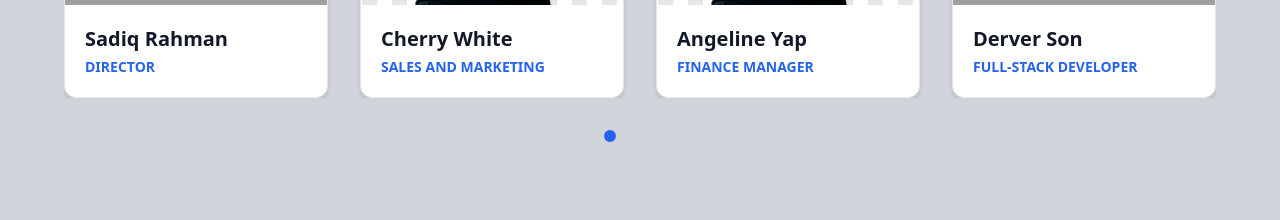
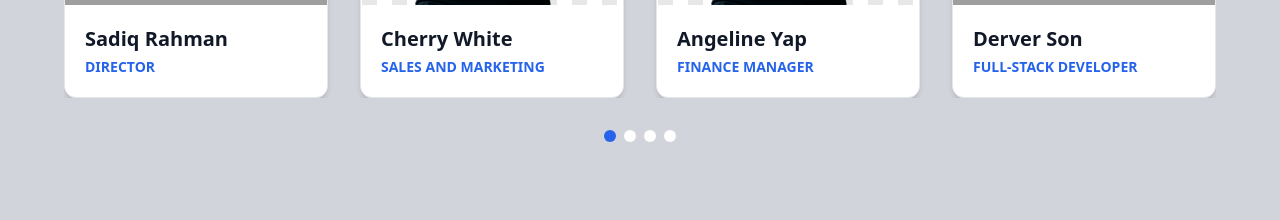
Before and after one commit to KWilanF/Fegarido-WebDev-HomePage, a React (Create React App) app: page / in a window 1280 px wide. Shown: the part 4060-4280 px from the top of the page. Built offline with nearby package versions, Linux system fonts and the light colour scheme; grey boxes are pictures that could not be loaded.

Commit message:
Update Home.js

```diff
--- a/src/components/Home.js
+++ b/src/components/Home.js
@@ -355,9 +355,9 @@ const Home = () => {
         {/* Carousel Dots Indicator */}
         <div className="flex justify-center mt-6 sm:mt-8 space-x-2">
           <button className="w-2 h-2 sm:w-3 sm:h-3 rounded-full bg-blue-600"></button>
-          <button className="w-2 h-2 sm:w-3 sm:h-3 rounded-full bg-gray-300 hover:bg-gray-400"></button>
-          <button className="w-2 h-2 sm:w-3 sm:h-3 rounded-full bg-gray-300 hover:bg-gray-400"></button>
-          <button className="w-2 h-2 sm:w-3 sm:h-3 rounded-full bg-gray-300 hover:bg-gray-400"></button>
+          <button className="w-2 h-2 sm:w-3 sm:h-3 rounded-full bg-white hover:bg-gray-400"></button>
+          <button className="w-2 h-2 sm:w-3 sm:h-3 rounded-full bg-white hover:bg-gray-400"></button>
+          <button className="w-2 h-2 sm:w-3 sm:h-3 rounded-full bg-white hover:bg-gray-400"></button>
         </div>
       </div>
     </div>
```
